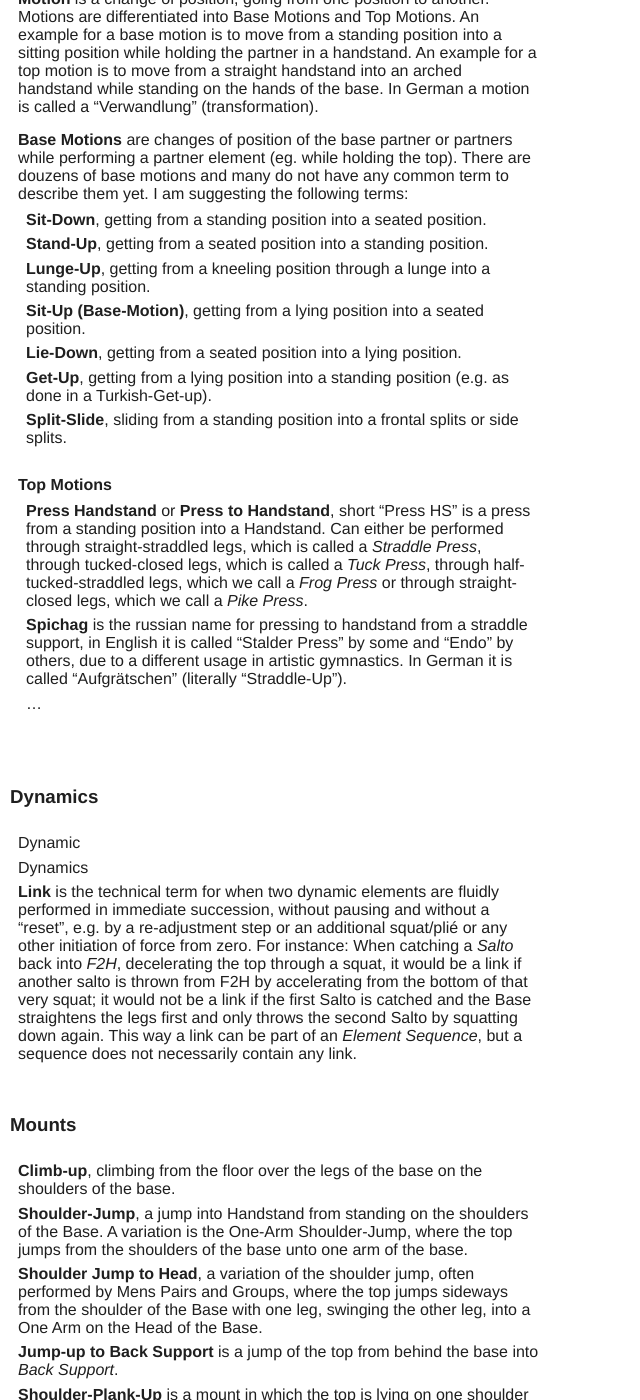
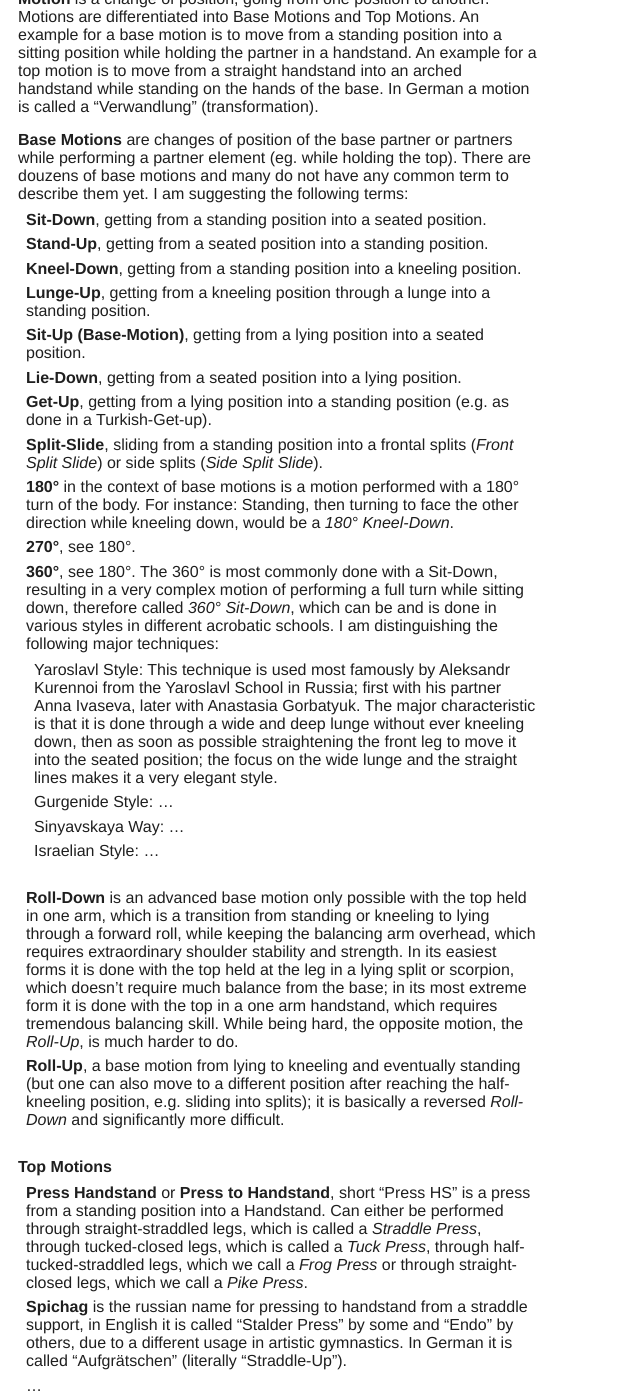
Before and after one commit to floshin/acrolib, a Jekyll site: the page built from glossary.md, in a window 1280 px wide and 1400 px high, scrolled down 6036 px. Shown: the whole window, without its empty margins (0-640 px from the left). Built offline with Jekyll 4.4.1, drawn with Linux system fonts in a browser that asks for light colours; our own code applies the rules of GitHub Pages for plain Markdown files.

Commit message:
Update glossary.md

```diff
--- a/glossary.md
+++ b/glossary.md
@@ -171,11 +171,21 @@ We divide the Acrobatic terms into the following categories according to the cat
 * **Base Motions** are changes of position of the base partner or partners while performing a partner element (eg. while holding the top). There are douzens of base motions and many do not have any common term to describe them yet. I am suggesting the following terms:
   * **Sit-Down**, getting from a standing position into a seated position.
   * **Stand-Up**, getting from a seated position into a standing position.
+  * **Kneel-Down**, getting from a standing position into a kneeling position.
   * **Lunge-Up**, getting from a kneeling position through a lunge into a standing position.
   * **Sit-Up (Base-Motion)**, getting from a lying position into a seated position.
   * **Lie-Down**, getting from a seated position into a lying position.
   * **Get-Up**, getting from a lying position into a standing position (e.g. as done in a Turkish-Get-up).
-  * **Split-Slide**, sliding from a standing position into a frontal splits or side splits.
+  * **Split-Slide**, sliding from a standing position into a frontal splits (*Front Split Slide*) or side splits (*Side Split Slide*).
+  * **180°** in the context of base motions is a motion performed with a 180° turn of the body. For instance: Standing, then turning to face the other direction while kneeling down, would be a *180° Kneel-Down*.
+  * **270°**, see 180°.
+  * **360°**, see 180°. The 360° is most commonly done with a Sit-Down, resulting in a very complex motion of performing a full turn while sitting down, therefore called *360° Sit-Down*, which can be and is done in various styles in different acrobatic schools. I am distinguishing the following major techniques:
+     * Yaroslavl Style: This technique is used most famously by Aleksandr Kurennoi from the Yaroslavl School in Russia; first with his partner Anna Ivaseva, later with Anastasia Gorbatyuk. The major characteristic is that it is done through a wide and deep lunge without ever kneeling down, then as soon as possible straightening the front leg to move it into the seated position; the focus on the wide lunge and the straight lines makes it a very elegant style.
+     * Gurgenide Style: ...
+     * Sinyavskaya Way: ...
+     * Israelian Style: ...
+  * **Roll-Down** is an advanced base motion only possible with the top held in one arm, which is a transition from standing or kneeling to lying through a forward roll, while keeping the balancing arm overhead, which requires extraordinary shoulder stability and strength. In its easiest forms it is done with the top held at the leg in a lying split or scorpion, which doesn't require much balance from the base; in its most extreme form it is done with the top in a one arm handstand, which requires tremendous balancing skill. While being hard, the opposite motion, the *Roll-Up*, is much harder to do.
+  * **Roll-Up**, a base motion from lying to kneeling and eventually standing (but one can also move to a different position after reaching the half-kneeling position, e.g. sliding into splits); it is basically a reversed *Roll-Down* and significantly more difficult.
 
 
 * **Top Motions**
```
